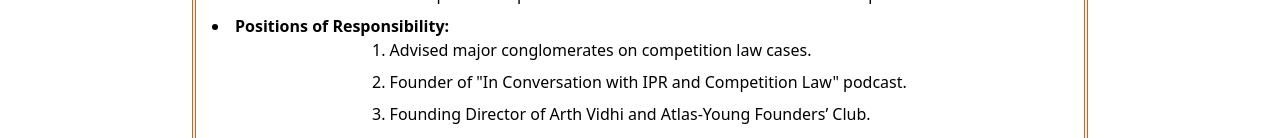
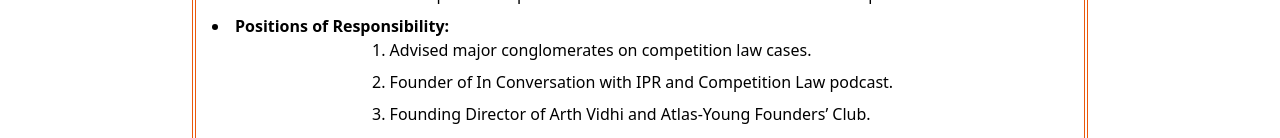
Before and after one commit to ambitiousacademy/theambitiousacademy, a Next.js app: page /faculty/aditya-trivedi in a window 1280 px wide. Shown: the part 814-952 px from the top of the page. Built offline with nearby package versions, Linux system fonts and the light colour scheme; no server answers.

Commit message:
error resolved

```diff
--- a/src/app/faculty/aditya-trivedi/page.tsx
+++ b/src/app/faculty/aditya-trivedi/page.tsx
@@ -65,7 +65,7 @@
             Advised major conglomerates on competition law cases.
               </li>
               <li className="mb-2">
-              Founder of "In Conversation with IPR and Competition Law" podcast.
+              Founder of In Conversation with IPR and Competition Law podcast.
               </li>
               <li className="mb-2">
               Founding Director of Arth Vidhi and Atlas-Young Founders’ Club.
--- a/src/app/faculty/nitesh-dwivedi/page.tsx
+++ b/src/app/faculty/nitesh-dwivedi/page.tsx
@@ -77,7 +77,7 @@
         <li className="mb-2">
             <strong>Focus on Practical Skills: </strong>Guides students in developing skills in drafting and conveyancing. </li>
             <li className="mb-2">
-            <strong>Passion for Law: </strong>Dedicated to students' success and the field of legal education.</li>
+            <strong>Passion for Law: </strong>Dedicated to students success and the field of legal education.</li>
 
       </section>
     </div>
```
